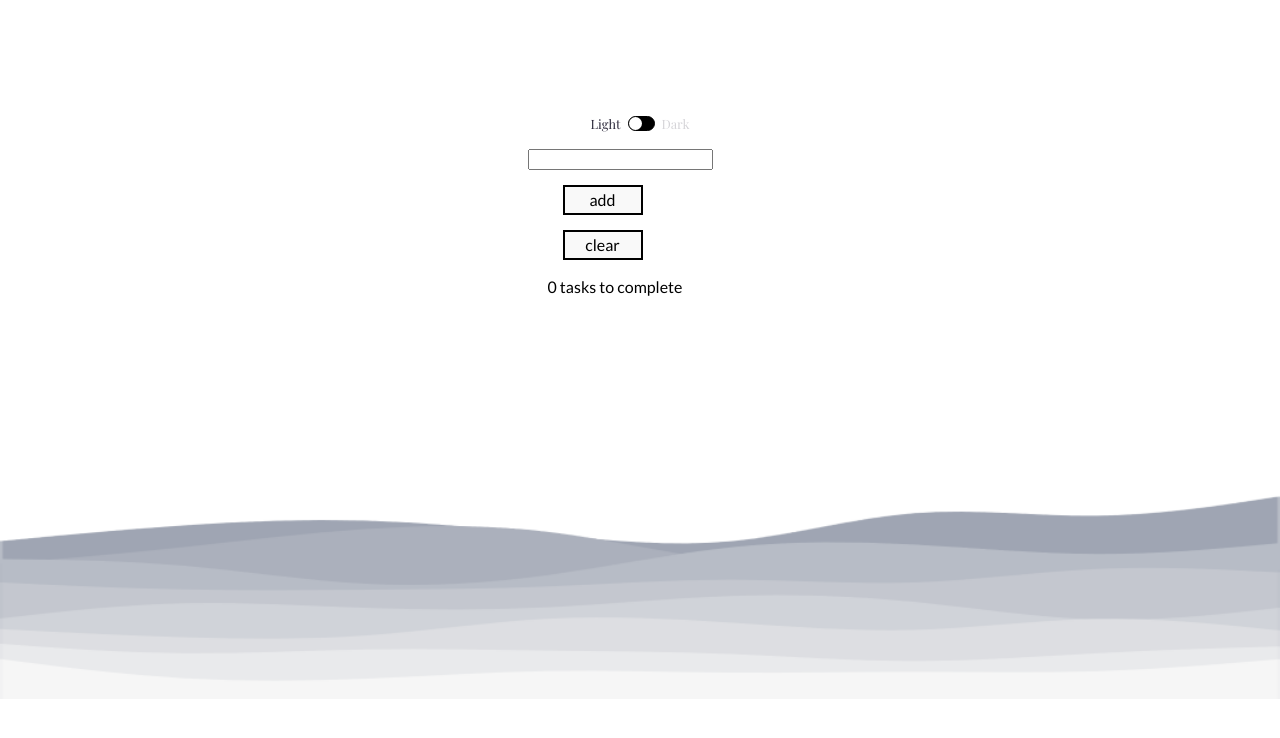
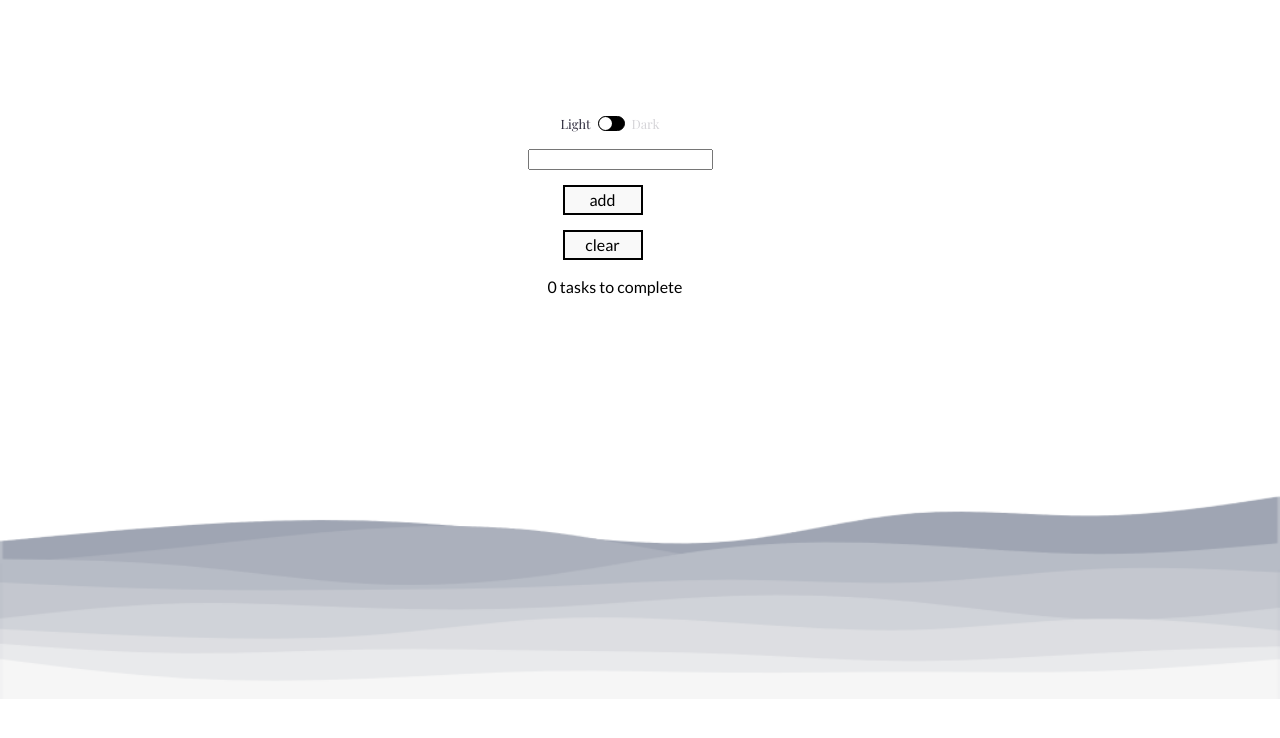
Before and after one commit to Mkhaleddd/To-Do-List, a React (Vite) app: page / in a window 1280 px wide. Shown: the top 738 px of the page. Built offline with nearby package versions, Linux system fonts and the light colour scheme.

Commit message:
issue-fixed-diff-screen

```diff
--- a/src/App.css
+++ b/src/App.css
@@ -304,6 +304,8 @@ right: 20px;
   font-family: var(--font-family-serif);
   display: flex;
   align-items: center;
+  position: relative;
+  right: 30px;
 }
 
 .toggler p {
```
Also changed, not shown: src/assets/layered-waves-haikei-dark.png.
